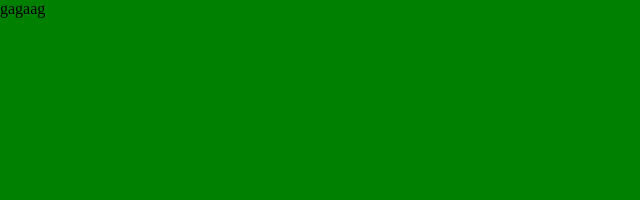
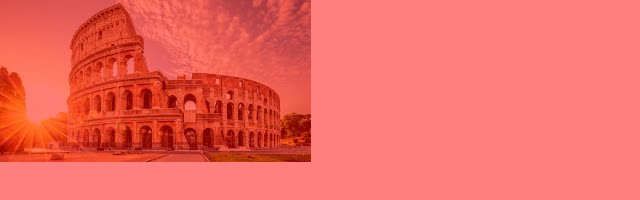
Before and after one commit to valeriodeprosperi/htmlcss-airbnb, a plain HTML site: page index.html in a window 1280 px wide. Shown: the whole page, without its empty margins (0-640 px from the left). Drawn offline with Linux system fonts and the light colour scheme; files that its build step writes are made by us from their sources.

Commit message:
inserimento img prova cover

```diff
--- /dev/null
+++ b/css/style.css
@@ -0,0 +1,27 @@
+* {
+  box-sizing: border-box;
+  margin: 0;
+  padding: 0;
+}
+
+.city{
+  height:100vh;
+  width:100%;
+  background-size: cover;
+  position: relative;
+
+}
+
+#roma{
+  background-image: url(img/roma-i.jpeg);
+
+}
+
+.layover{
+  position: absolute;
+  top:0;
+  left:0;
+  height:100%;
+  width:100%;
+  background-color: rgba(255, 0, 0, 0.5);
+}
--- a/index.html
+++ b/index.html
@@ -2,12 +2,16 @@
 <html lang="en" dir="ltr">
   <head>
     <meta charset="utf-8">
-    <link rel="stylesheet" href="/css/style.css">
+    <link rel="stylesheet" href="css/style.css">
     <title></title>
   </head>
   <body>
-<div class="city">
-gagaag
+<div #id="roma"class="city">
+  <img src="img/roma-i.jpeg" alt="">
+  <div class="layover">
+
+  </div>
+
 </div>
   </body>
 </html>
--- a/style.css
+++ /dev/null
@@ -1,11 +0,0 @@
-* {
-  box-sizing: border-box;
-  margin: 0;
-  padding: 0;
-}
-
-.city{
-  height:100vh;
-  width:100%;
-  background-color: green;
-}
```
Also changed, not shown: img/roma-i.jpeg (added).
